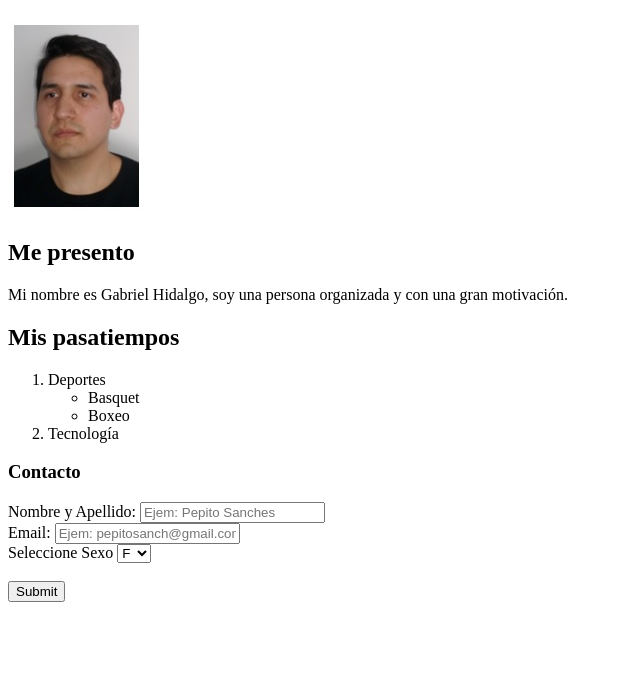
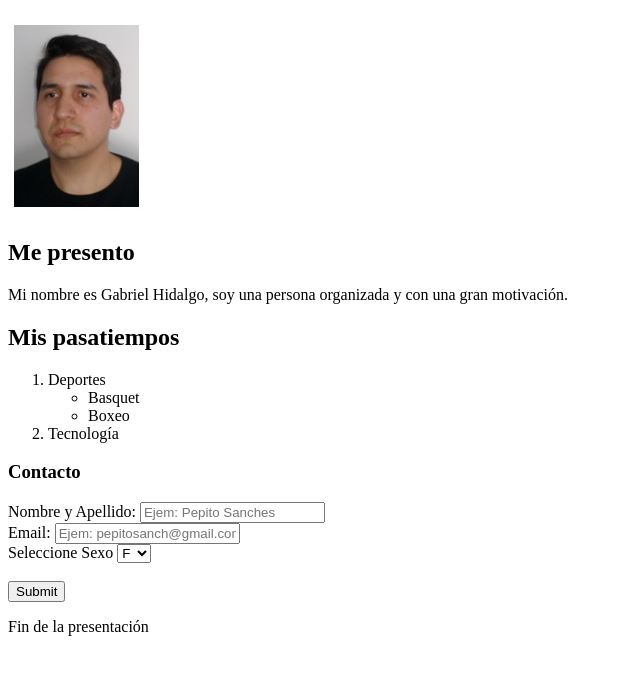
Before and after one commit to HidoGG/bootcamp_nucba_fs, a plain HTML site: page 1-Diseño Web/Clase-3/index.html in a window 1280 px wide. Shown: the part 61-736 px from the top of the page, without its empty margins (0-640 px from the left). Drawn offline with Linux system fonts and the light colour scheme.

Commit message:
Primera prueba

```diff
--- a/1-Diseño Web/Clase-3/index.html
+++ b/1-Diseño Web/Clase-3/index.html
@@ -59,5 +59,11 @@
 
         </form>
     </div>
+
+    <div>
+        <p>
+            Fin de la presentación
+        </p>
+    </div>
 </body>
 </html>
```
